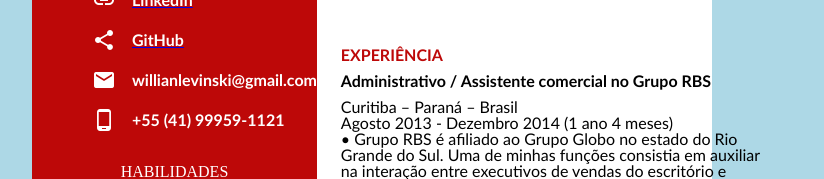
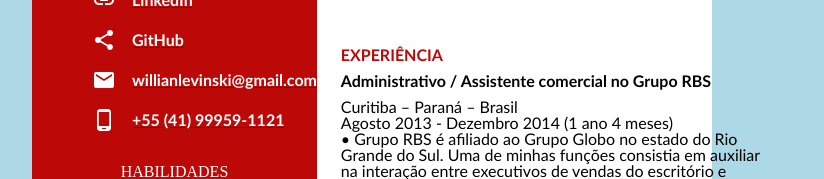
Before and after one commit to Shiryu-Missioneiro/shiryu-missioneiro.github.io, a plain HTML site: page CV.html in a window 1280 px wide. Shown: the part 331-510 px from the top of the page, without its empty margins (268-1092 px from the left). Drawn offline with Linux system fonts and the light colour scheme.

Commit message:
Links Atualizados

```diff
--- a/CV.html
+++ b/CV.html
@@ -31,11 +31,13 @@
                 </div>
                 <div class="bloco_informação">
                     <span class="material-icons icone_branco">email</span>
-                    <span class="descrição"> willianlevinski@gmail.com</span>
+                    <a href="mailto:willianlevinski@gmail.com">
+                    <span class="descrição"> willianlevinski@gmail.com</span></a>
                 </div>
                 <div class="bloco_informação">
                     <span class="material-icons icone_branco">phone_android</span>
-                    <span class="descrição"> +55 (41) 99959-1121</span>
+                    <a href="https://api.whatsapp.com/send?phone=5541999591121">
+                    <span class="descrição"> +55 (41) 99959-1121</span></a>
                 </div>
             </section>
 <br>
```
